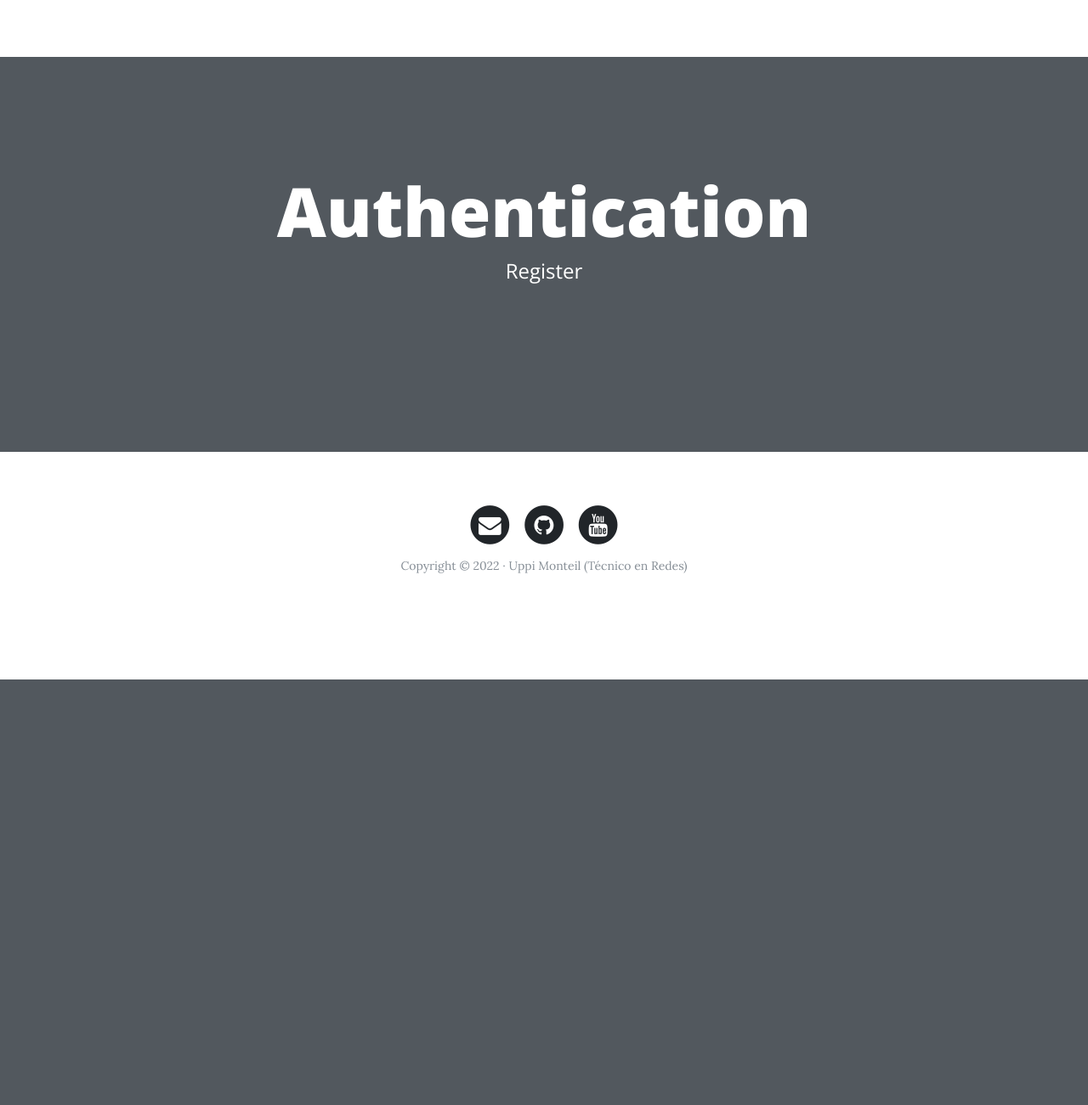
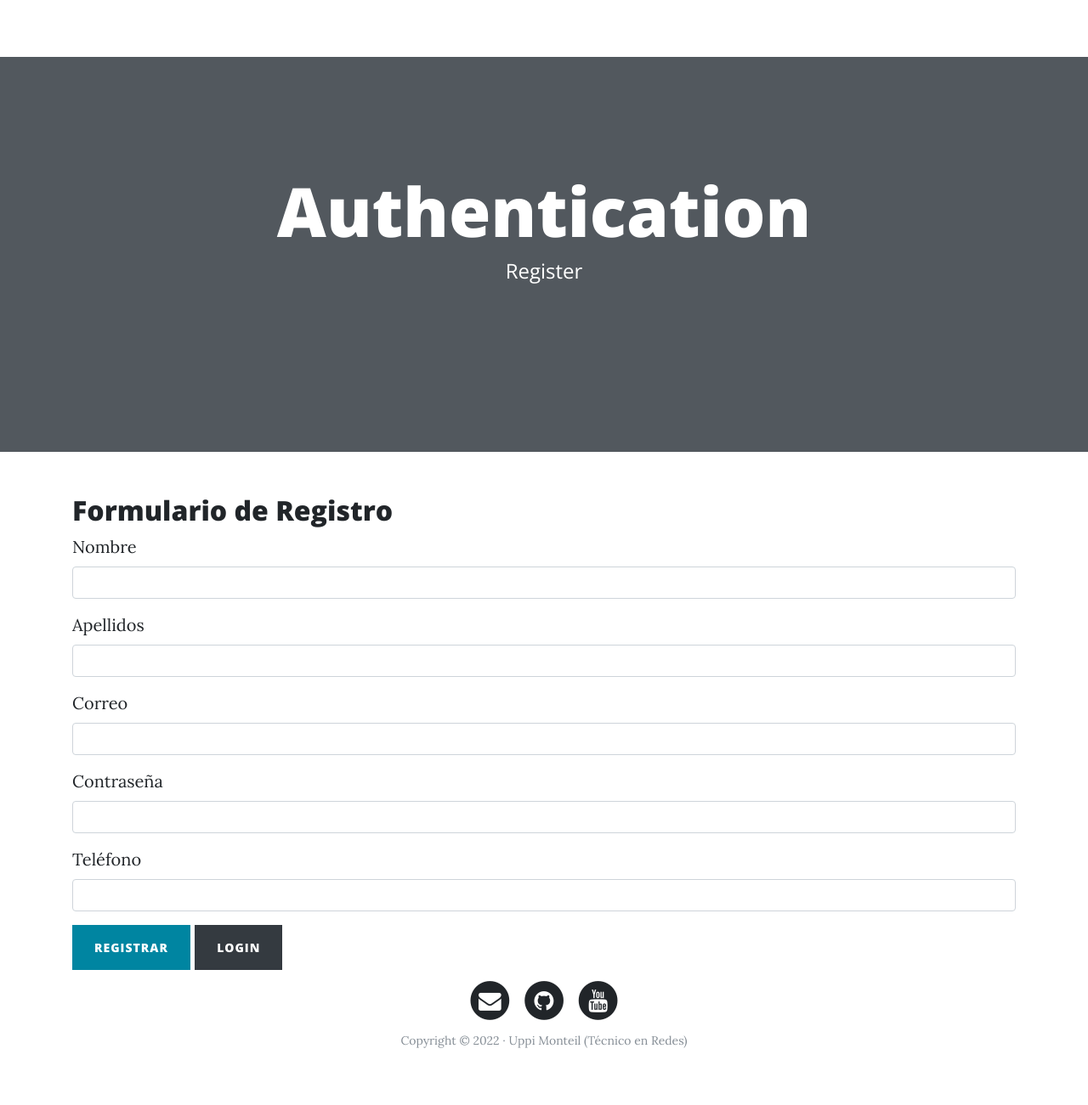
Before and after one commit to uppimon/WebPersonalFlask, a Flask app: page /auth/register in a window 1280 px wide. Shown: the whole page at 85% size. Before the commit the page ends 800 px from the top, so only its background shows below. Run offline with Flask 2, Linux system fonts and the light colour scheme; some libraries are stand-ins or nearby versions.

Commit message:
Terminando Login y Register

```diff
--- a/web_personal/templates/auth/register.html
+++ b/web_personal/templates/auth/register.html
@@ -4,3 +4,33 @@
 
 {% block header_title %}Authentication{% endblock %}
 {% block header_sub %}Register{% endblock %}
+
+{% block content %}
+<div class="container">
+    <h2>Formulario de Registro</h2>
+    <form action="">
+        <div class="form-group">
+            <label for="name">Nombre</label>
+            <input type="text" class="form-control" id="name" name="name">
+        </div>
+        <div class="form-group">
+            <label for="last_name">Apellidos</label>
+            <input type="text" class="form-control" id="last_name" name="last_name">
+        </div>
+        <div class="form-group">
+            <label for="email">Correo</label>
+            <input type="email" class="form-control" id="email" name="email">
+        </div>
+        <div class="form-group">
+            <label for="pass">Contraseña</label>
+            <input type="password" class="form-control" id="pass" name="pass">
+        </div>
+        <div class="form-group">
+            <label for="phone">Teléfono</label>
+            <input type="number" class="form-control" id="phone" name="phone">
+        </div>
+        <button type="submit" class="btn btn-primary">Registrar</button>
+        <a type="button" class="btn btn-dark" href="{{ url_for('login') }}">Login</a>
+    </form>
+</div>
+{% endblock %}
```
Also changed, not shown: web_personal/templates/auth/login.html (+5 -5 lines).
